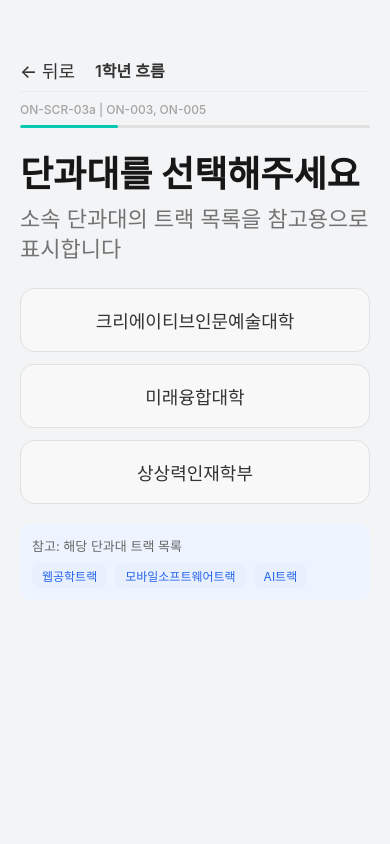
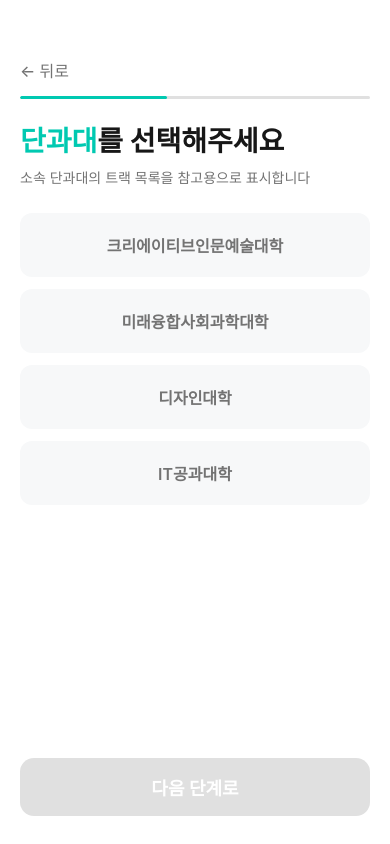
Before and after one commit to Tracktory/Frontend, a React Native app: screen /CollegeSelect in a window 390 px wide. Built offline with nearby package versions, Linux system fonts and the light colour scheme; what react-native-worklets would draw is missing.

Commit message:
feat: 1학년 흐름 단과대 선택화면 스타일 적용

```diff
--- a/src/pages/onboarding/CollegeSelectPage.tsx
+++ b/src/pages/onboarding/CollegeSelectPage.tsx
@@ -1,28 +1,22 @@
 import React from 'react';
-import { Pressable, StyleSheet, Text, View } from 'react-native';
+import { Pressable, ScrollView, StyleSheet, Text, View } from 'react-native';
 import { StackScreenProps } from '@react-navigation/stack';
 
+import { Button } from '../../components/Button';
 import { ProgressBar } from '../../components/ProgressBar';
 import { OnboardingStackParamList } from '../../navigation/OnboardingNavigator';
+import { colors } from '../../styles/colors';
 import { useOnboardingStore } from '../../stores/onboardingStore';
+import { COLLEGE_OPTIONS, COLLEGE_TRACK_MAP } from './data/onboardingOptions';
 
 type Props = StackScreenProps<OnboardingStackParamList, 'CollegeSelect'>;
-
-const colleges = [
-  '크리에이티브인문예술대학',
-  '미래융합대학',
-  '상상력인재학부',
-];
-
-const tracks = ['웹공학트랙', '모바일소프트웨어트랙', 'AI트랙'];
 
 export function CollegeSelectPage({ navigation }: Props) {
   const college = useOnboardingStore((state) => state.college);
   const setCollege = useOnboardingStore((state) => state.setCollege);
 
-  const handleSelectCollege = (selectedCollege: string) => {
-    setCollege(selectedCollege);
-    console.log(`[Onboarding] 단과대 선택 완료: ${selectedCollege}`);
+  const handleNext = () => {
+    if (!college) return;
     navigation.navigate('InterestSelect');
   };
 
@@ -32,38 +26,52 @@ export function CollegeSelectPage({ navigation }: Props) {
         <Pressable onPress={() => navigation.goBack()} style={styles.backButton}>
           <Text style={styles.backButtonText}>← 뒤로</Text>
         </Pressable>
-        <Text style={styles.headerTitle}>1학년 흐름</Text>
       </View>
 
-      <Text style={styles.screenId}>ON-SCR-03a | ON-003, ON-005</Text>
-      <ProgressBar progress={0.28} />
+      <ScrollView style={styles.scrollArea} contentContainerStyle={styles.content} showsVerticalScrollIndicator={false}>
+        <ProgressBar progress={0.42} />
 
-      <Text style={styles.title}>단과대를 선택해주세요</Text>
+        <Text style={styles.title}>
+          <Text style={styles.titleHighlight}>단과대</Text>를 선택해주세요
+        </Text>
         <Text style={styles.subtitle}>소속 단과대의 트랙 목록을 참고용으로 표시합니다</Text>
 
-      {colleges.map((item) => (
+        {COLLEGE_OPTIONS.map((item) => (
           <Pressable
             key={item}
             style={({ pressed }) => [
               styles.collegeButton,
-            college === item && styles.selectedButton,
+              college === item ? styles.selectedButton : styles.defaultButton,
               pressed && styles.pressed,
             ]}
-          onPress={() => handleSelectCollege(item)}
+            onPress={() => setCollege(item)}
           >
-          <Text style={[styles.collegeLabel, college === item && styles.selectedLabel]}>{item}</Text>
+            <Text style={[styles.collegeLabel, college === item && styles.selectedLabel]}>
+              {item}
+            </Text>
           </Pressable>
         ))}
 
-      <View style={styles.trackContainer}>
-        <Text style={styles.trackHeader}>참고: 해당 단과대 트랙 목록</Text>
-        <View style={styles.tagsWrapper}>
-          {tracks.map((track) => (
-            <View key={track} style={styles.tag}>
-              <Text style={styles.tagLabel}>{track}</Text>
+        {college && (
+          <View style={styles.trackPanel}>
+            <Text style={styles.trackHeader}>💡 해당 단과대 트랙 목록</Text>
+            <View style={styles.chipRow}>
+              {COLLEGE_TRACK_MAP[college].map((track) => (
+                <View key={track} style={styles.trackChip}>
+                  <Text style={styles.trackChipLabel}>{track}</Text>
                 </View>
               ))}
             </View>
+          </View>
+        )}
+      </ScrollView>
+
+      <View style={styles.bottomArea}>
+        <Button
+          title="다음 단계로"
+          variant={college ? 'primary' : 'disabled'}
+          onPress={handleNext}
+        />
       </View>
     </View>
   );
@@ -72,102 +80,109 @@ export function CollegeSelectPage({ navigation }: Props) {
 const styles = StyleSheet.create({
   screen: {
     flex: 1,
-    backgroundColor: '#F3F4F6',
+    backgroundColor: colors.background,
     paddingHorizontal: 20,
     paddingTop: 48,
+    paddingBottom: 28,
   },
   headerRow: {
     minHeight: 44,
-    flexDirection: 'row',
-    alignItems: 'center',
-    borderBottomWidth: 1,
-    borderBottomColor: '#ECECEC',
-    marginBottom: 10,
+    justifyContent: 'center',
+    marginBottom: 4,
   },
   backButton: {
+    alignSelf: 'flex-start',
     paddingVertical: 8,
     paddingRight: 12,
   },
   backButtonText: {
-    fontSize: 18,
+    fontSize: 16,
     fontWeight: '500',
-    color: '#333333',
+    color: colors.textSecondary,
   },
-  headerTitle: {
-    fontSize: 16,
-    fontWeight: '600',
-    color: '#333333',
-    marginLeft: 8,
+  scrollArea: {
+    flex: 1,
   },
-  screenId: {
-    fontSize: 12,
-    color: '#A3A3A3',
-    marginBottom: 8,
-    fontWeight: '500',
+  content: {
+    paddingBottom: 16,
   },
   title: {
-    fontSize: 36,
-    lineHeight: 44,
+    fontSize: 28,
+    lineHeight: 36,
     fontWeight: '700',
-    color: '#171717',
+    color: colors.textPrimary,
     marginBottom: 8,
   },
+  titleHighlight: {
+    color: colors.primary,
+  },
   subtitle: {
-    fontSize: 22,
-    lineHeight: 30,
-    color: '#737373',
+    fontSize: 14,
+    lineHeight: 22,
+    color: colors.textSecondary,
     marginBottom: 24,
   },
   collegeButton: {
     width: '100%',
-    borderRadius: 14,
-    borderWidth: 1,
-    borderColor: '#E0E0E0',
-    backgroundColor: '#F8F8F8',
-    paddingVertical: 18,
-    paddingHorizontal: 14,
+    borderRadius: 12,
+    paddingVertical: 20,
+    paddingHorizontal: 16,
     marginBottom: 12,
     alignItems: 'center',
   },
+  defaultButton: {
+    backgroundColor: '#F7F8F9',
+  },
   selectedButton: {
-    borderColor: '#2563EB',
-    backgroundColor: '#EEF4FF',
+    backgroundColor: '#F4FFFE',
+    shadowColor: 'rgba(20, 184, 166, 0.80)',
+    shadowOffset: { width: 0, height: 0 },
+    shadowOpacity: 0.8,
+    shadowRadius: 4,
+    elevation: 4,
   },
   pressed: {
     opacity: 0.92,
   },
   collegeLabel: {
-    fontSize: 18,
-    color: '#333333',
-    fontWeight: '500',
+    fontSize: 16,
+    fontWeight: '600',
+    color: colors.textSecondary,
   },
   selectedLabel: {
-    color: '#1E40AF',
+    color: colors.primary,
   },
-  trackContainer: {
-    marginTop: 8,
-    padding: 12,
-    borderRadius: 10,
-    backgroundColor: '#EEF4FF',
+  trackPanel: {
+    marginTop: 4,
+    marginBottom: 8,
+    padding: 14,
+    borderRadius: 12,
+    backgroundColor: '#F4FFFE',
   },
   trackHeader: {
     fontSize: 13,
-    color: '#666666',
-    marginBottom: 8,
+    fontWeight: '600',
+    color: colors.textSecondary,
+    marginBottom: 10,
   },
-  tagsWrapper: {
+  chipRow: {
     flexDirection: 'row',
     flexWrap: 'wrap',
     gap: 8,
   },
-  tag: {
-    borderRadius: 8,
-    backgroundColor: '#E8F0FE',
+  trackChip: {
+    borderRadius: 20,
+    borderWidth: 1,
+    borderColor: colors.primary,
     paddingVertical: 4,
-    paddingHorizontal: 10,
+    paddingHorizontal: 12,
   },
-  tagLabel: {
+  trackChipLabel: {
     fontSize: 12,
-    color: '#2563EB',
+    color: colors.primary,
+    fontWeight: '500',
+  },
+  bottomArea: {
+    paddingTop: 12,
   },
 });
```
Lines whose indentation alone changed are shown as unchanged.
